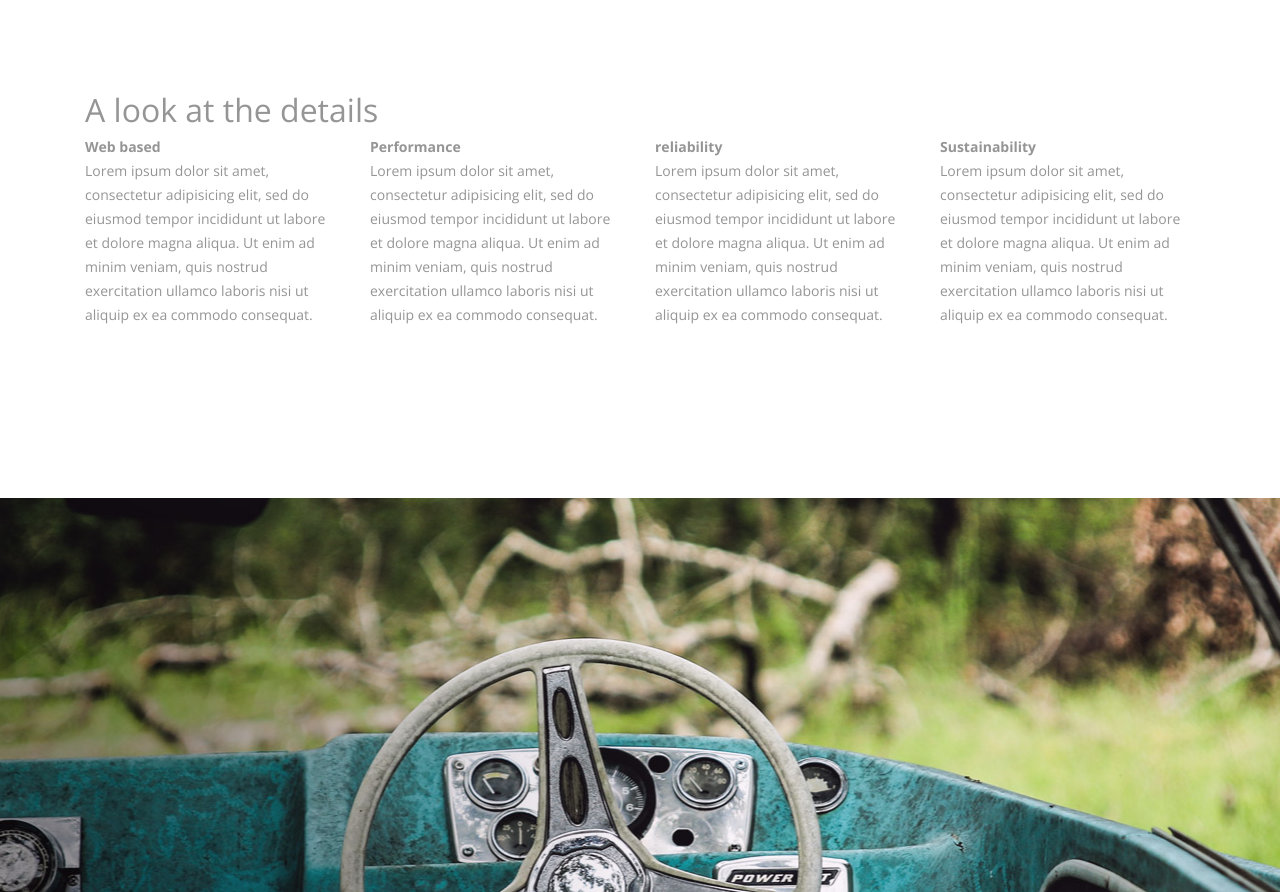
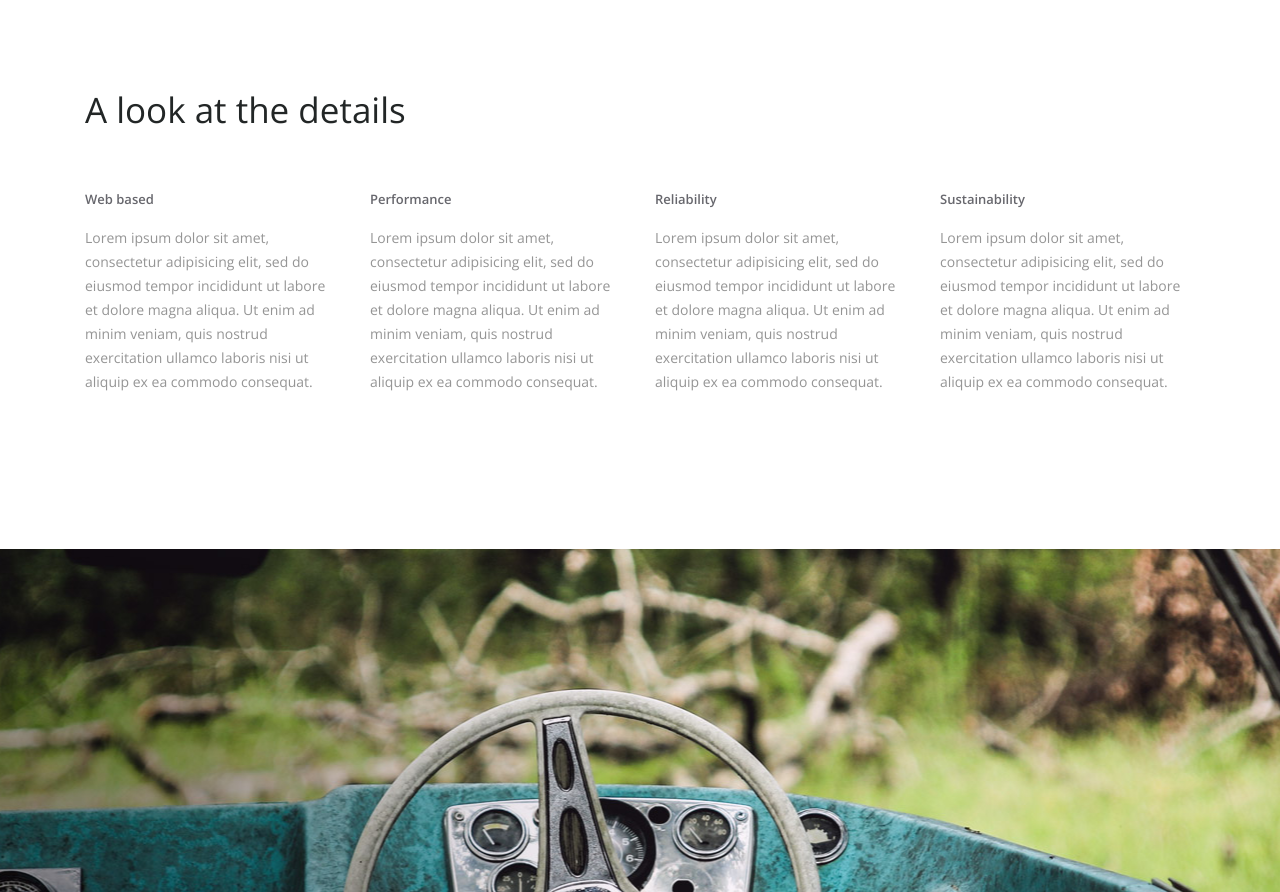
Before and after one commit to EugeneAndrievsky/Take, a website: page index.html in a window 1280 px wide. Shown: the part 2062-2954 px from the top of the page. Drawn offline with nearby package versions, Linux system fonts and the light colour scheme; files that its build step writes are made by us from their sources.

Commit message:
Доделал блок details

```diff
--- a/index.html
+++ b/index.html
@@ -105,7 +105,7 @@
           <p>Lorem ipsum dolor sit amet, consectetur adipisicing elit, sed do eiusmod tempor incididunt ut labore et dolore magna aliqua. Ut enim ad minim veniam, quis nostrud exercitation ullamco laboris nisi ut aliquip ex ea commodo consequat.</p>
         </div>
         <div class="col-12 col-sm-6 col-lg-3">
-          <b>reliability</b>
+          <b>Reliability</b>
           <p>Lorem ipsum dolor sit amet, consectetur adipisicing elit, sed do eiusmod tempor incididunt ut labore et dolore magna aliqua. Ut enim ad minim veniam, quis nostrud exercitation ullamco laboris nisi ut aliquip ex ea commodo consequat.</p>
         </div>
         <div class="col-12 col-sm-6 col-lg-3">
--- a/less/blocks/details.less
+++ b/less/blocks/details.less
@@ -1,4 +1,41 @@
 .details {
   padding-top: 95px;
   padding-bottom: 155px;
+
+  h2 {
+    margin-top: 0;
+    margin-bottom: 60px;
+
+    font-family: 'Open Sans', sans-serif;
+    font-size: 35px;
+    line-height: 35px;
+    font-weight: 300;
+
+    color: #222626;
+  }
+
+  b {
+    display: block;
+    margin-bottom: 15px;
+
+    font-family: 'Open Sans', sans-serif;
+    font-size: 13px;
+    line-height: 24px;
+    font-weight: 600;
+
+    color: #67676d;
+
+  }
+
+  p {
+    margin-top: 0;
+    margin-bottom: 0;
+
+    font-family: 'Open Sans', sans-serif;
+    font-size: 14px;
+    line-height: 24px;
+    font-weight: 400;
+
+    color: @text-gray;
+  }
 }
```
